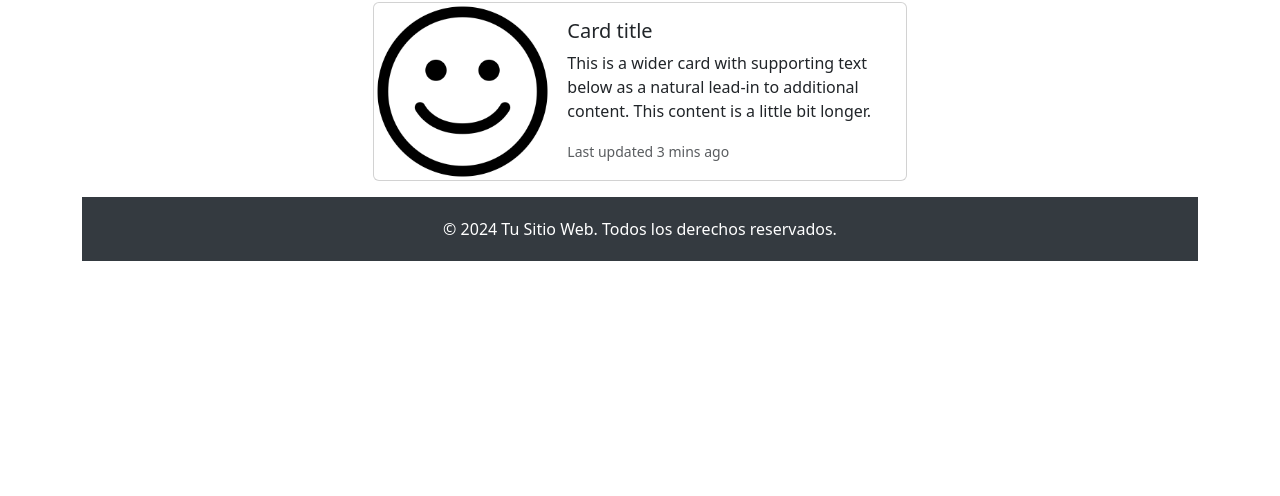
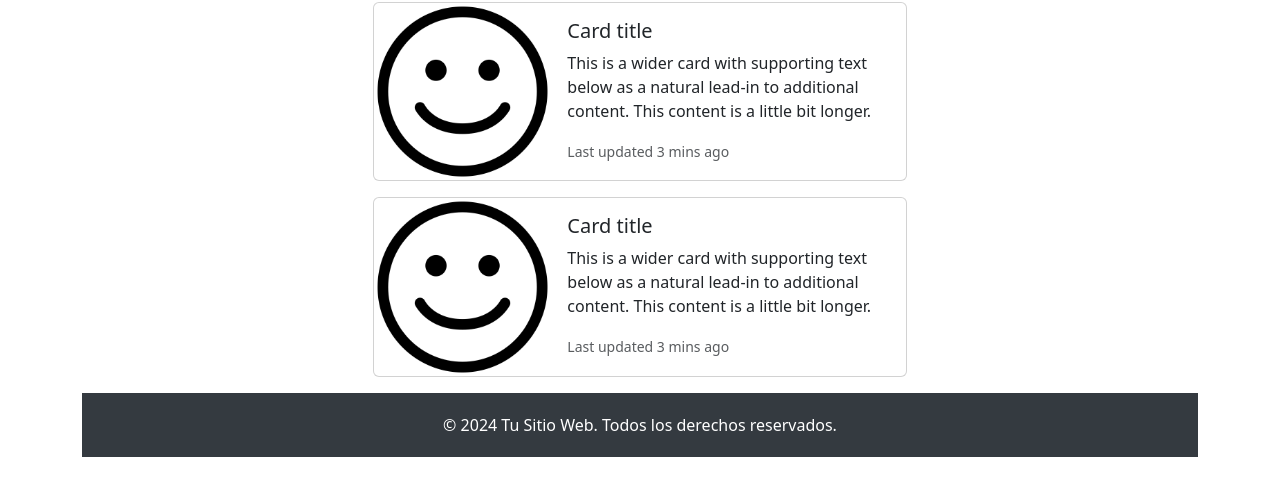
Before and after one commit to tadeo14/Tarea_RollingCode, a plain HTML site: page index.html in a window 1280 px wide. Shown: the part 150-646 px from the top of the page. Drawn offline with nearby package versions, Linux system fonts and the light colour scheme.

Commit message:
Added a new card to the index page with an image, title, text, and timestamp. (generated by blackbox.ai )

```diff
--- a/index.html
+++ b/index.html
@@ -60,6 +60,33 @@
                 </div>
               </div>
             </div>
+            <!--Tarjeta 2-->
+            <div class="card mb-3" style="max-width: 540px">
+              <div class="row g-0">
+                <div class="col-md-4">
+                  <img
+                    src="img/cara-feliz.png"
+                    class="img-fluid rounded-start"
+                    alt="cara-feliz"
+                  />
+                </div>
+                <div class="col-md-8">
+                  <div class="card-body">
+                    <h5 class="card-title">Card title</h5>
+                    <p class="card-text">
+                      This is a wider card with supporting text below as a
+                      natural lead-in to additional content. This content is a
+                      little bit longer.
+                    </p>
+                    <p class="card-text">
+                      <small class="text-body-secondary"
+                        >Last updated 3 mins ago</small
+                      >
+                    </p>
+                  </div>
+                </div>
+              </div>
+            </div>
           </div>
         </div>
       </main>
```
